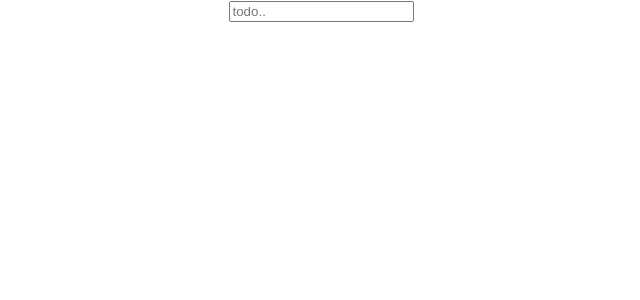
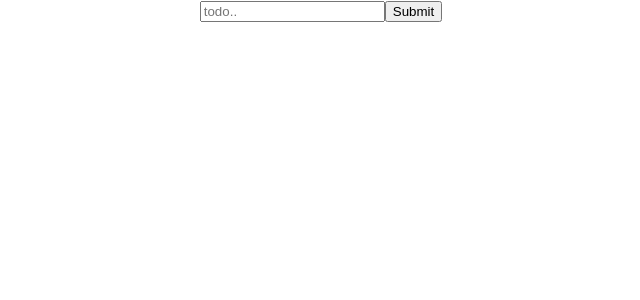
Before and after one commit to saimaar/React-ToDo-List, a React (Create React App) app: page / in a window 1280 px wide. Shown: the top 300 px of the page, without its empty margins (319-959 px from the left). Built offline with nearby package versions, Linux system fonts and the light colour scheme.

Commit message:
added on submit button

```diff
--- a/src/Components/TodoForm.js
+++ b/src/Components/TodoForm.js
@@ -16,6 +16,9 @@ class  TodoForm extends Component {
      handleSubmit=(e)=>{
         e.preventDefault()// adding this so that it does not refresh
         this.props.addTodo(this.state.text)
+        this.setState({
+            text: ""
+        })
      }
 
     render() {
@@ -29,6 +32,7 @@ class  TodoForm extends Component {
                     value={this.state.text}
                     onChange={this.handleChange}
                 />
+                <button onClick={this.handleSubmit}>Submit</button>
                 </form>
             </div>
          );
```
Also changed, not shown: 1 other file (tests, documents, lock files or other folders).
